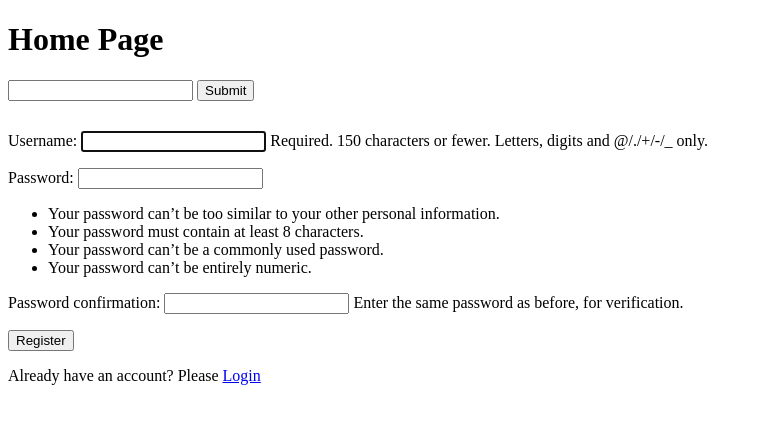
After one commit to abhishekkulambi/django_invent-github, a Django app: page /register/ in a window 1280 px wide. The commit adds this page. Shown: the top 424 px of the page, without its empty margins (0-762 px from the left). Run offline with Django 3.2, Linux system fonts and the light colour scheme.

Commit message:
Register a User via builtin User Create form

```diff
--- a/accounts/views.py
+++ b/accounts/views.py
@@ -1,5 +1,17 @@
 from django.contrib.auth import authenticate, login, logout
+from django.contrib.auth.forms import UserCreationForm
 from django.shortcuts import render, redirect
+
+
+def register_view(request):
+    form = UserCreationForm(request.POST or None)
+    if form.is_valid():
+        user_obj = form.save()
+        return redirect("/login")
+    context = {'form': form}
+    return render(request, "accounts/register.html", context)
+
+
 
 # Create your views here.
 def login_view(request):
--- a/firstproj/urls.py
+++ b/firstproj/urls.py
@@ -19,6 +19,7 @@ from django.urls import path
 from accounts.views import (
     login_view,
     logout_view,
+    register_view,
 )
 from articles.views import (
         article_create_view,
@@ -36,4 +37,5 @@ urlpatterns = [
     path('admin/', admin.site.urls),
     path('login/', login_view),
     path('logout/', logout_view),
+    path('register/', register_view),
 ]
--- a/templates/accounts/login.html
+++ b/templates/accounts/login.html
@@ -18,6 +18,7 @@
                 <button type="submit" >Login</button>
             </div>
         </form>
+        <p>Need an account? Please <a href="/register">Register</a></p>
     </div>
 {% else %}
     <p>You're already logged in. Would you like to <a href="/logout/">logout</a>?</p>
--- /dev/null
+++ b/templates/accounts/register.html
@@ -0,0 +1,18 @@
+{% extends 'base.html' %}
+
+{% block content %}
+
+{% if not request.user.is_authenticated %}
+    <div style="margin-top:30px">
+        <form method="POST">{% csrf_token %}
+            {{ form.as_p }}
+            <div style="margin-top:10px">
+                <button type="submit" >Register</button>
+            </div>
+        </form>
+        <p>Already have an account? Please <a href="/login">Login</a></p>
+    </div>
+{% else %}
+    <p>You're already logged in and Cannot register. Would you like to  <a href="/logout/">Logout</a>?</p>
+{% endif %}
+{% endblock content %}
```
Also changed, not shown: articles/forms.py (+32 -13 lines), articles/views.py (+25 -10 lines).
